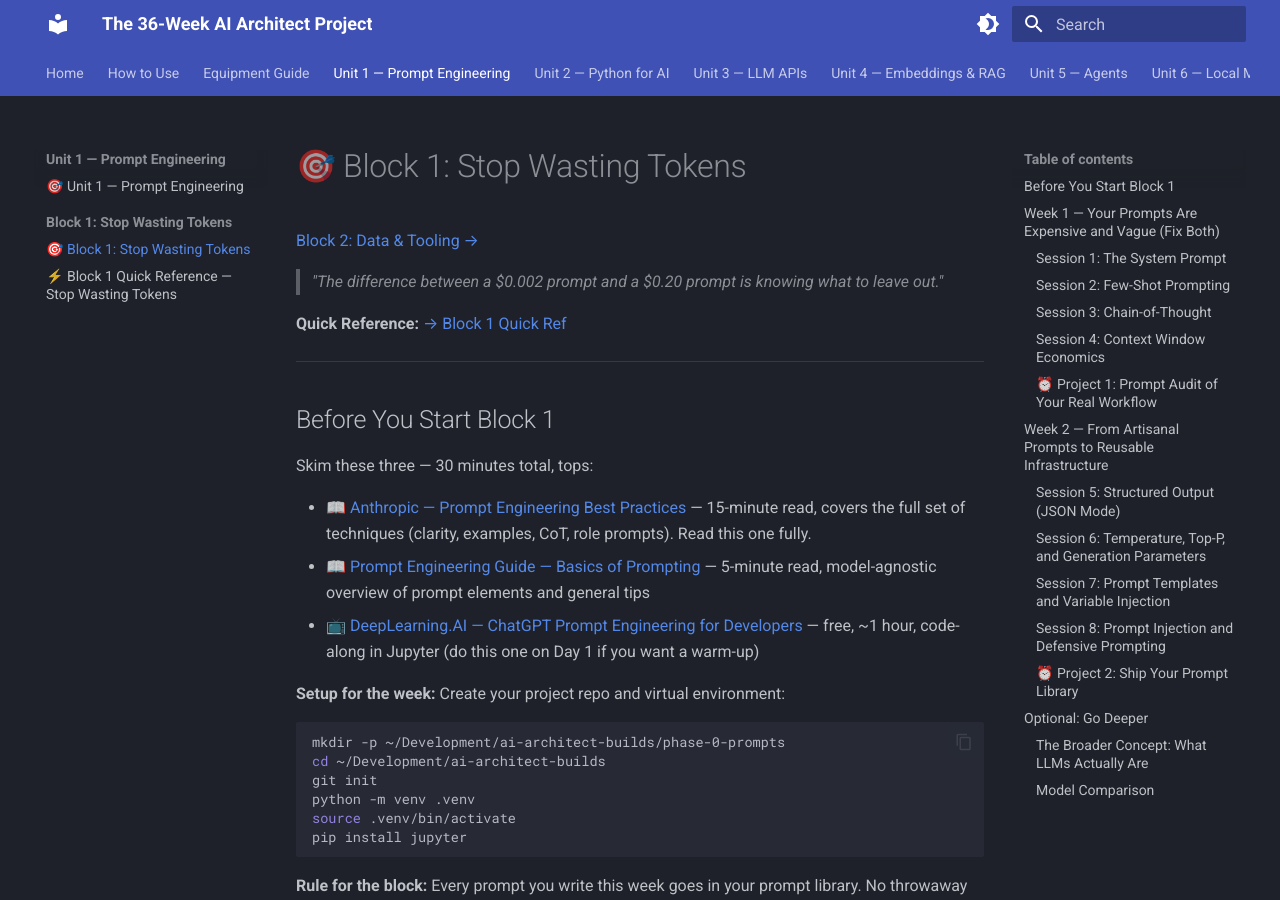
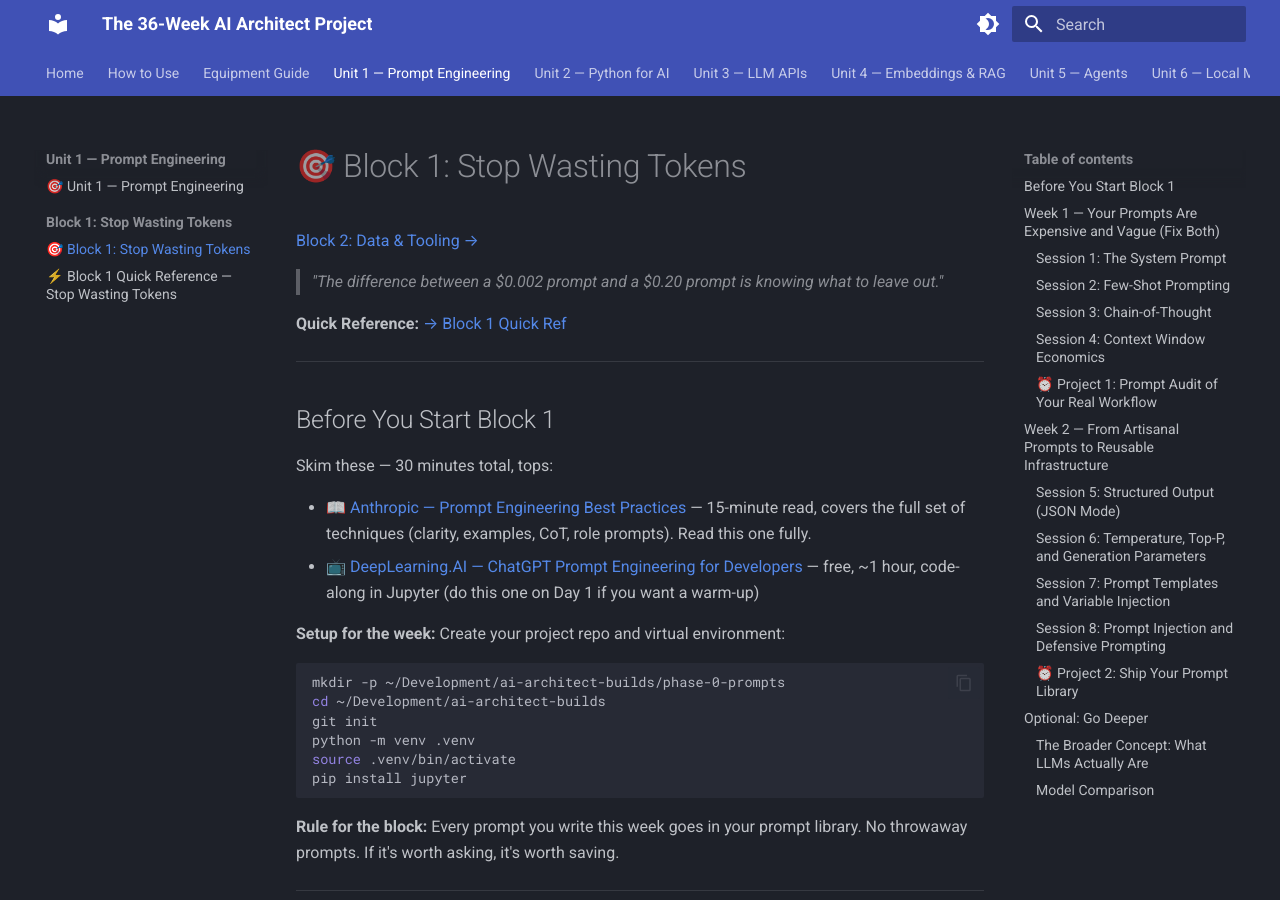
Before and after one commit to patrickdaj/The-36-Week-AI-Architect-Project, an MkDocs documentation site: the page built from docs/blocks/01-prompt-engineering/01-stop-wasting-tokens/index.md, in a window 1280 px wide and 900 px high. Built offline with MkDocs 1.6.1 and Material for MkDocs 9.7.7, drawn with Linux system fonts in a browser that asks for light colours.

Commit message:
BYS Block 1: drop weak Prompting Guide basics link, keep two strong resources

```diff
--- a/docs/blocks/01-prompt-engineering/01-stop-wasting-tokens/index.md
+++ b/docs/blocks/01-prompt-engineering/01-stop-wasting-tokens/index.md
@@ -10,10 +10,9 @@
 
 ## Before You Start Block 1
 
-Skim these three — 30 minutes total, tops:
+Skim these — 30 minutes total, tops:
 
 - 📖 [Anthropic — Prompt Engineering Best Practices](https://docs.anthropic.com/en/docs/build-with-claude/prompt-engineering/overview) — 15-minute read, covers the full set of techniques (clarity, examples, CoT, role prompts). Read this one fully.
-- 📖 [Prompt Engineering Guide — Basics of Prompting](https://www.promptingguide.ai/introduction/basics) — 5-minute read, model-agnostic overview of prompt elements and general tips
 - 📺 [DeepLearning.AI — ChatGPT Prompt Engineering for Developers](https://www.deeplearning.ai/short-courses/chatgpt-prompt-engineering-for-developers/) — free, ~1 hour, code-along in Jupyter (do this one on Day 1 if you want a warm-up)
 
 **Setup for the week:** Create your project repo and virtual environment:
```
